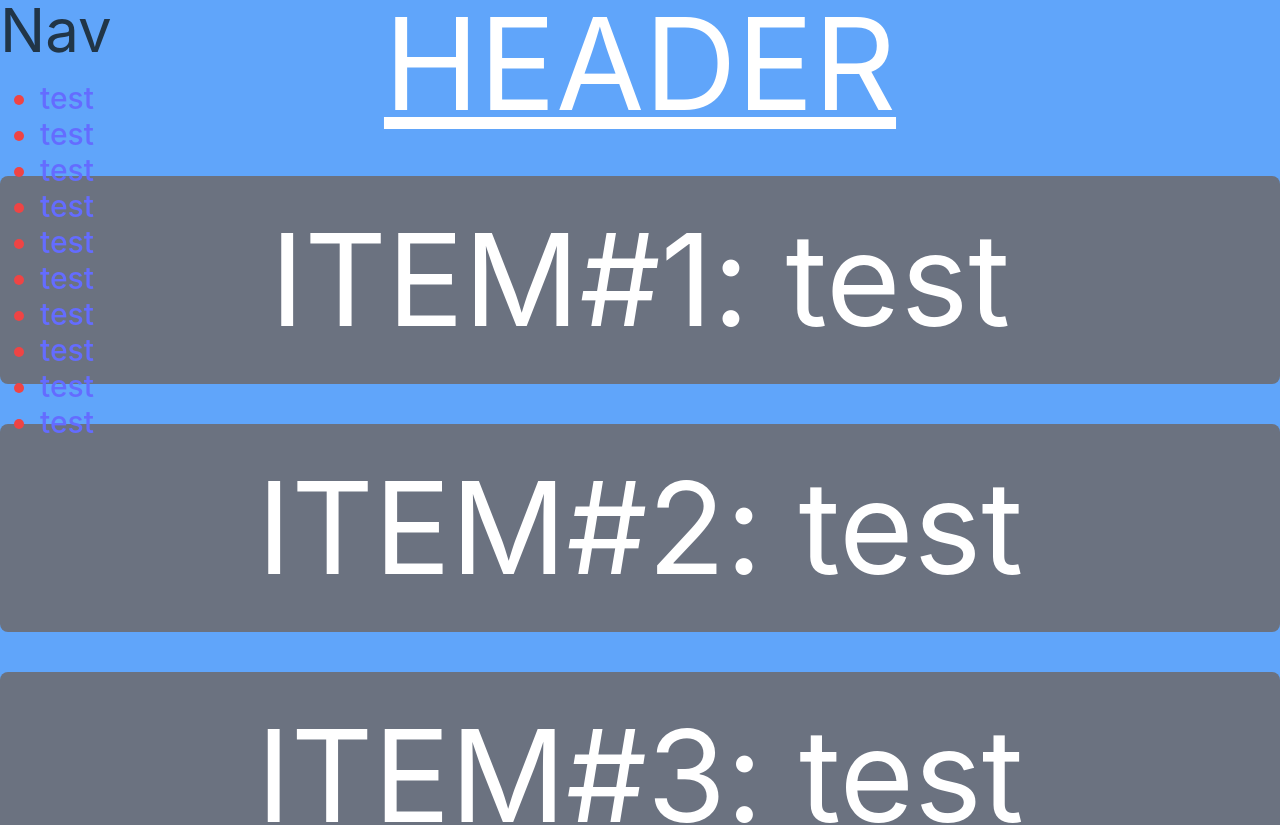
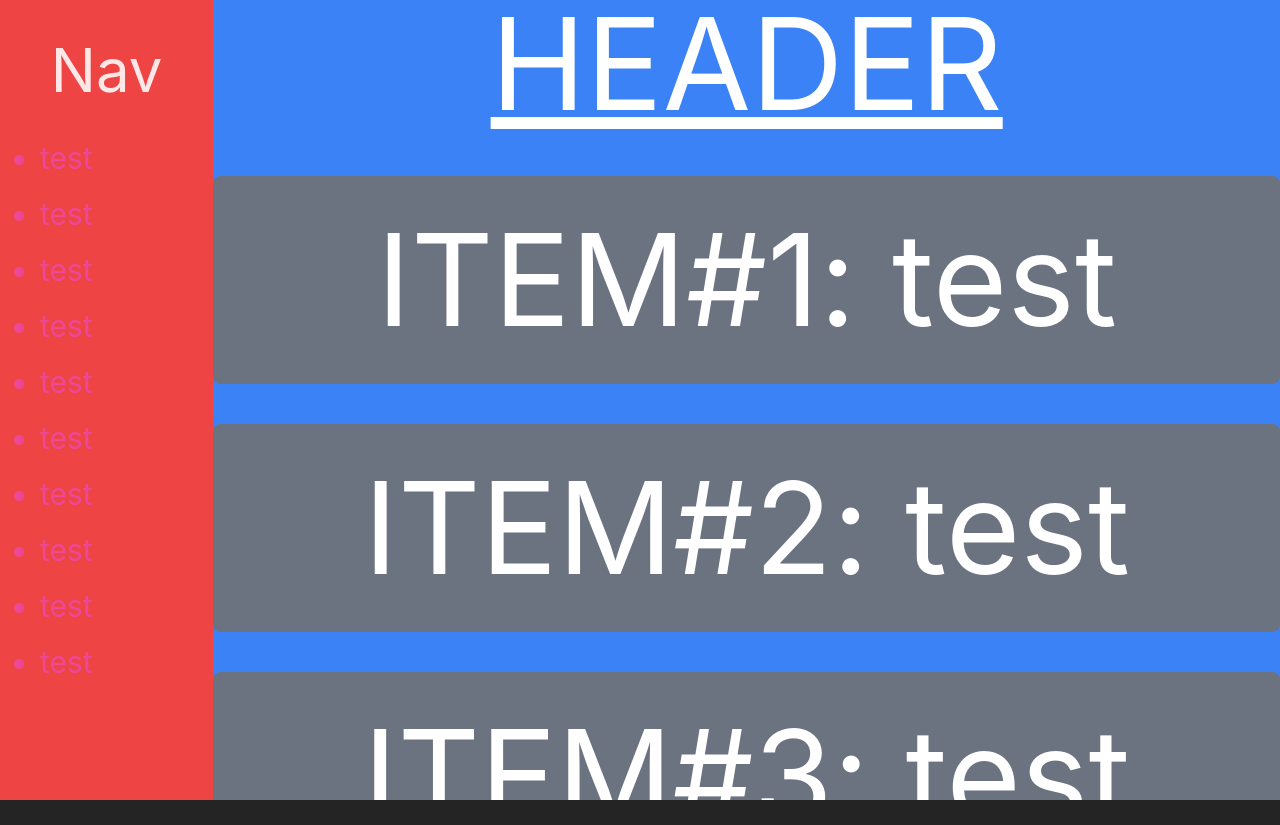
Before and after one commit to dsmontecastro/Portfolio, a React (Vite) app: page / in a window 1280 px wide. Shown: the top 825 px of the page. After the commit the page ends 800 px from the top, so only its background shows below. Built offline with nearby package versions, Linux system fonts and the light colour scheme.

Commit message:
[APP] Split Nav & Pages + Hid Scrollbars

```diff
--- a/src/App.tsx
+++ b/src/App.tsx
@@ -1,39 +1,15 @@
-import Nav from "./Nav";
-import { appPages } from "./pages/_pages";
+import Nav from "./nav/Nav";
+import Pages from "./pages/_Pages";
 
 export default function App() {
 
-  const navWidth = "1/6";
-
-  const pageElements = appPages.map((s, i) =>
-    <section key={i} id={`page-${i}`} className="py-10 mb-10 bg-gray-500 rounded-lg">
-      <p className="text-9xl mx-20 text-white"> ITEM#{i + 1}: {s} </p>
-    </section>
-  );
+  const navWidth = "w-1/6";
+  const pageWidth = "w-5/6";
 
   return (
     <>
-
       <Nav width={navWidth} />
-
-      <div id="app-container" className={`w-full h-max flex flex-row bg-blue-400`}>
-
-        <div id="nav-space" className={`w-${navWidth} flex-initial bg-red-400`} />
-
-        <div id="app-proper" className={`h-max flex-1 bg-blue-400`}>
-
-          <header className="mb-12 text-white text-9xl underline">
-            HEADER
-          </header>
-
-          <div id="pages">
-            {pageElements}
-          </div>
-
-        </div>
-
-      </div>
-
+      <Pages width={pageWidth} />
     </>
   )
 }
--- a/src/Nav.tsx
+++ /dev/null
@@ -1,34 +0,0 @@
-import { Link } from 'react-scroll';
-
-import { navNames } from './pages/_pages.tsx'
-
-interface NavProps {
-    width: string
-}
-
-export default function Nav({ width }: NavProps) {
-
-    const items = navNames.map((s, i) => {
-        return (
-            <li key={i} className="content-center text-red-500 text-left text-3xl ml-10">
-                <Link activeClass="active" smooth spy to={`section-${i}`}>
-                    {s}
-                </Link>
-            </li>
-        )
-    });
-
-    return (
-        <nav id="nav-bar" className={`w-${width} h-screen fixed float-left`}>
-
-            <header className="text-6xl mb-5">
-                Nav
-            </header>
-
-            <ul className="items-center list-disc">
-                {items}
-            </ul>
-
-        </nav>
-    )
-}
--- a/src/global.css
+++ b/src/global.css
@@ -1,15 +1,6 @@
 @import "tailwindcss/base";
 @import "tailwindcss/utilities";
 @import "tailwindcss/components";
-
-#root {
-  width: 100vw;
-  height: 100vh;
-  min-width: 100vw;
-  min-height: 100vh;
-  text-align: center;
-  position: relative;
-}
 
 :root {
   font-family: Inter, system-ui, Avenir, Helvetica, Arial, sans-serif;
@@ -27,61 +18,24 @@
   -webkit-text-size-adjust: 100%;
 }
 
-a {
-  font-weight: 500;
-  color: #646cff;
-  text-decoration: inherit;
+#root {
+
+  /* Basic */
+  width: 100vw;
+  height: 100vh;
+  min-width: 100vw;
+  min-height: 100vh;
+  text-align: center;
+
+  /* Scroll */
+  overflow-x: hidden;
+  scrollbar-width: none;
+  /* Firefox */
+  -ms-overflow-style: none;
+  /* IE/Edge */
 }
 
-a:hover {
-  color: #535bf2;
+/* Chrome, Safari and Opera */
+#root::-webkit-scrollbar {
+  display: none;
 }
-
-body {
-  margin: 0;
-  display: flex;
-  place-items: center;
-  min-width: 320px;
-  min-height: 100vh;
-}
-
-h1 {
-  font-size: 3.2em;
-  line-height: 1.1;
-}
-
-button {
-  border-radius: 8px;
-  border: 1px solid transparent;
-  padding: 0.6em 1.2em;
-  font-size: 1em;
-  font-weight: 500;
-  font-family: inherit;
-  background-color: #1a1a1a;
-  cursor: pointer;
-  transition: border-color 0.25s;
-}
-
-button:hover {
-  border-color: #646cff;
-}
-
-button:focus,
-button:focus-visible {
-  outline: 4px auto -webkit-focus-ring-color;
-}
-
-@media (prefers-color-scheme: light) {
-  :root {
-    color: #213547;
-    background-color: #ffffff;
-  }
-
-  a:hover {
-    color: #747bff;
-  }
-
-  button {
-    background-color: #f9f9f9;
-  }
-}
--- /dev/null
+++ b/src/nav/Nav.tsx
@@ -0,0 +1,34 @@
+import { Link } from 'react-scroll';
+
+import { pageNames } from '../pages/_.tsx'
+
+interface NavProps {
+    width: string
+}
+
+export default function Nav({ width }: NavProps) {
+
+    const items = pageNames.map((s, i) => {
+        return (
+            <li key={i} className="content-center mb-5 ml-10 text-left text-3xl text-pink-500">
+                <Link activeClass="active" smooth spy to={`page-${i}`}>
+                    {s}
+                </Link>
+            </li>
+        )
+    });
+
+    return (
+        <div id="nav-container" className={`${width} h-screen fixed float-left text-center bg-red-500`}>
+
+            <header className="text-6xl mb-10 mt-10">
+                Nav
+            </header>
+
+            <ul className="list-disc items-end">
+                {items}
+            </ul>
+
+        </div>
+    )
+}
--- /dev/null
+++ b/src/pages/_.tsx
@@ -0,0 +1,33 @@
+const pageNames = [
+    "test",
+    "test",
+    "test",
+    "test",
+    "test",
+    "test",
+    "test",
+    "test",
+    "test",
+    "test",
+]
+
+const pageBodies = [
+    test(),
+    test(),
+    test(),
+    test(),
+    test(),
+    test(),
+    test(),
+    test(),
+    test(),
+    test(),
+]
+
+function test() {
+    return (
+        <span> test </span>
+    )
+}
+
+export { pageNames, pageBodies };
--- a/src/pages/_pages.tsx
+++ b/src/pages/_pages.tsx
@@ -1,35 +1,28 @@
-import { ReactElement } from 'react'
+import { pageBodies } from "./_";
 
-const navNames: Array<string> = [
-    "test",
-    "test",
-    "test",
-    "test",
-    "test",
-    "test",
-    "test",
-    "test",
-    "test",
-    "test",
-]
+interface PageProps {
+    width: string
+}
 
-const appPages: Array<ReactElement> = [
-    test(),
-    test(),
-    test(),
-    test(),
-    test(),
-    test(),
-    test(),
-    test(),
-    test(),
-    test(),
-]
+export default function Pages({ width }: PageProps) {
 
-function test(): ReactElement {
+    const pageElements = pageBodies.map((s, i) =>
+        <section key={i} id={`page-${i}`} className="py-10 mb-10 bg-gray-500 rounded-lg">
+            <p className="text-9xl mx-20 text-white"> ITEM#{i + 1}: {s} </p>
+        </section>
+    );
+
     return (
-        <span> test </span>
+        <div id="page-container" className={`${width} h-max float-right bg-blue-500`}>
+
+            <header className="mb-12 text-white text-9xl underline">
+                HEADER
+            </header>
+
+            <div id="pages" className="">
+                {pageElements}
+            </div>
+
+        </div>
     )
 }
-
-export { navNames, appPages };
--- a/tailwind.config.js
+++ b/tailwind.config.js
@@ -2,9 +2,10 @@
 
 export default {
   darkMode: true,
+  important: true,
   content: [
     "./index.html",
-    "./src/**/*.{js,ts,jsx,tsx}",
+    "./src/**/*.{js,ts,jsx,tsx}"
   ],
   theme: {
     extend: {},
```
